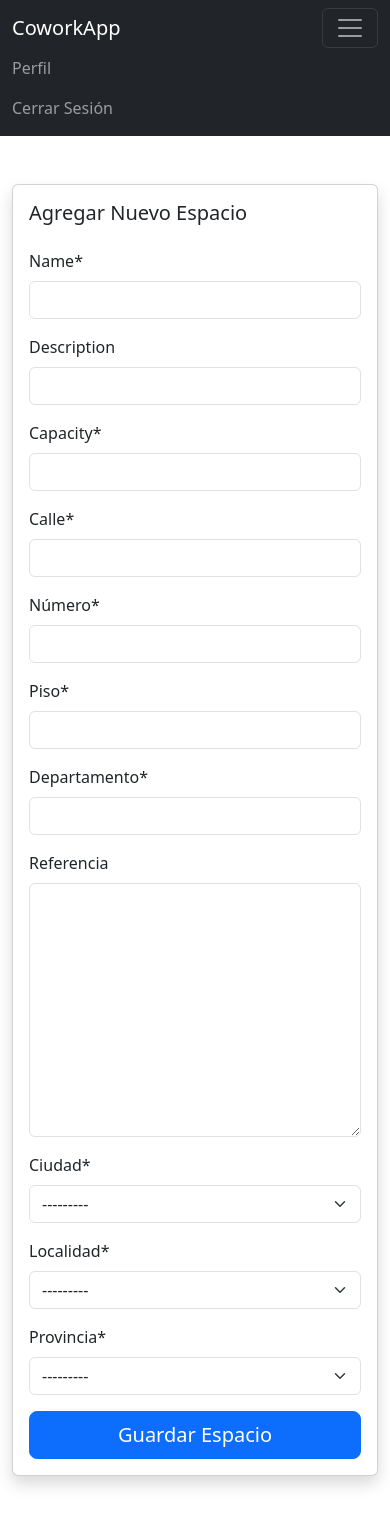
After one commit to nahuelmendez6/coworking, a Django app: page /spaces/new in a window 390 px wide, after a click that opens the changed part. The commit adds this page. Run offline with Django 5.2, Linux system fonts and the light colour scheme; data that the repository does not hold is empty; some libraries are stand-ins or nearby versions.

Commit message:
Add space form

```diff
--- a/coworking_system/coworking_system/urls.py
+++ b/coworking_system/coworking_system/urls.py
@@ -19,5 +19,6 @@ from django.urls import path, include
 
 urlpatterns = [
     path('admin/', admin.site.urls),
-    path('users/', include('users.urls'))
+    path('users/', include('users.urls')),
+    path('spaces/', include('spaces.urls')),
 ]
--- a/coworking_system/requirements.txt
+++ b/coworking_system/requirements.txt
@@ -1,5 +1,7 @@
 asgiref==3.8.1
+crispy-bootstrap5==2024.10
 Django==5.1.4
+django-crispy-forms==2.3
 django-environ==0.11.2
 mysqlclient==2.2.6
 pillow==11.0.0
--- /dev/null
+++ b/coworking_system/spaces/forms.py
@@ -0,0 +1,22 @@
+from django import forms
+
+from .models import Space, SpaceAddress, Amenity, Room, Review, SpaceImage, WorkingHours, City, Department, Province
+
+class NewSpaceForm(forms.ModelForm):
+
+    # Campos adicionales del modelo SpaceAddress
+    street = forms.CharField(max_length=100, label='Calle')
+    street_number = forms.CharField(max_length=10, label='Número')
+    floor = forms.CharField(max_length=10, label='Piso')
+    apartment = forms.CharField(max_length=10, label='Departamento')
+    reference = forms.CharField(widget=forms.Textarea, required=False, label="Referencia")
+
+    # FK para ciudad, departamento y provincia
+    city = forms.ModelChoiceField(queryset=City.objects.all(), label="Ciudad")
+    department = forms.ModelChoiceField(queryset=Department.objects.all(), label="Localidad")
+    province = forms.ModelChoiceField(queryset=Province.objects.all(), label="Provincia")
+
+    class Meta:
+        model = Space
+        fields = ['name', 'description', 'capacity', 'street', 'street_number',
+                  'floor', 'apartment', 'reference', 'city', 'department', 'province']
--- /dev/null
+++ b/coworking_system/spaces/urls.py
@@ -0,0 +1,6 @@
+from django.urls import path
+from .views import new_space
+
+urlpatterns = [
+ path('new', new_space, name='new_space'),
+]
--- a/coworking_system/spaces/views.py
+++ b/coworking_system/spaces/views.py
@@ -1,3 +1,33 @@
-from django.shortcuts import render
+from django.shortcuts import render, redirect
+from .models import Space, SpaceAddress
+from .forms import NewSpaceForm
+# Create your views here.
+"""
+En la gestion de de espacios, la primera view debe ser la que permita crear espacios nuevos
+"""
+def new_space(request):
+    if request.method == 'POST':
+        form = NewSpaceForm(request.POST)
+        if form.is_valid():
+            # Crear direccion
+            address = SpaceAddress.objects.create(
+                street = form.cleaned_data['street'],
+                steet_number = form.cleaned_data['street_number'],
+                floor = form.cleaned_data['floor'],
+                apartment = form.cleaned_data['apartment'],
+                reference = form.cleaned_data['reference'],
+                city = form.cleaned_data['city'],
+                deparpasstment = form.cleaned_data['department'],
+                province = form.cleaned_data['province']
+            )
 
-# Create your views here.
+            # Crear espacio
+            space = form.save(commit=False)
+            space.address = address
+            space.owner = request.user
+            space.save()
+
+            return redirect('home')
+    else:
+        form = NewSpaceForm()
+        return render(request, 'add_space.html', {'form':form})
--- /dev/null
+++ b/coworking_system/templates/add_space.html
@@ -0,0 +1,54 @@
+<!DOCTYPE html>
+<html lang="en">
+<head>
+    <meta charset="UTF-8">
+    <meta name="viewport" content="width=device-width, initial-scale=1.0">
+    <title>Agregar Nuevo Espacio</title>
+    <link href="https://cdn.jsdelivr.net/npm/bootstrap@5.3.0/dist/css/bootstrap.min.css" rel="stylesheet">
+</head>
+<body>
+    <!-- Navbar -->
+    <nav class="navbar navbar-expand-lg navbar-dark bg-dark">
+        <div class="container-fluid">
+            <a class="navbar-brand" href="#">CoworkApp</a>
+            <button class="navbar-toggler" type="button" data-bs-toggle="collapse" data-bs-target="#navbarNav" aria-controls="navbarNav" aria-expanded="false" aria-label="Toggle navigation">
+                <span class="navbar-toggler-icon"></span>
+            </button>
+            <div class="collapse navbar-collapse" id="navbarNav">
+                <ul class="navbar-nav ms-auto">
+                    <li class="nav-item">
+                        <a class="nav-link" href="#">Perfil</a>
+                    </li>
+                    <li class="nav-item">
+                        <a class="nav-link" href="#">Cerrar Sesión</a>
+                    </li>
+                </ul>
+            </div>
+        </div>
+    </nav>
+
+    <!-- Contenedor Principal -->
+    <div class="container my-5">
+        <div class="row">
+            <div class="col-md-8 offset-md-2">
+                <div class="card shadow">
+                    <div class="card-body">
+                        <h5 class="card-title mb-4">Agregar Nuevo Espacio</h5>
+                        <form method="post" enctype="multipart/form-data">
+                            {% csrf_token %}
+                            {% load crispy_forms_tags %}
+                            {{ form|crispy }}
+
+                            <div class="d-grid">
+                                <button type="submit" class="btn btn-primary btn-lg">Guardar Espacio</button>
+                            </div>
+                        </form>
+                    </div>
+                </div>
+            </div>
+        </div>
+    </div>
+
+    <script src="https://cdn.jsdelivr.net/npm/bootstrap@5.3.0/dist/js/bootstrap.bundle.min.js"></script>
+</body>
+</html>
--- a/coworking_system/templates/home_owner.html
+++ b/coworking_system/templates/home_owner.html
@@ -77,7 +77,7 @@
         <div class="row mb-4">
             <h3 class="mb-3">Accesos Rápidos</h3>
             <div class="col-md-4">
-                <a href="#" class="btn btn-outline-primary w-100 py-3">Agregar Nuevo Espacio</a>
+                <a href="{% url 'new_space' %}" class="btn btn-outline-primary w-100 py-3">Agregar Nuevo Espacio</a>
             </div>
             <div class="col-md-4">
                 <a href="#" class="btn btn-outline-success w-100 py-3">Ver Reservas Activas</a>
```
Also changed, not shown: coworking_system/coworking_system/settings.py (+10 -0 lines), 1 other file.
